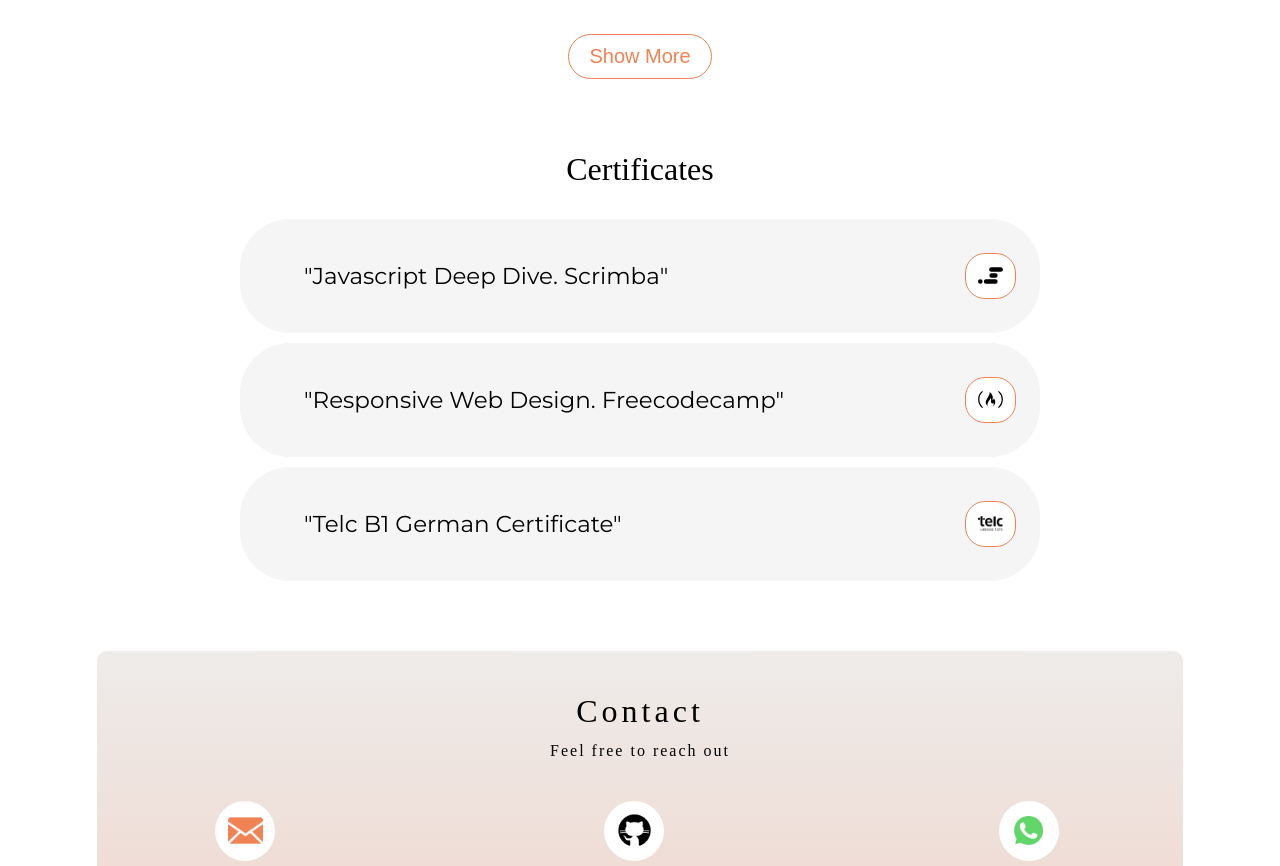
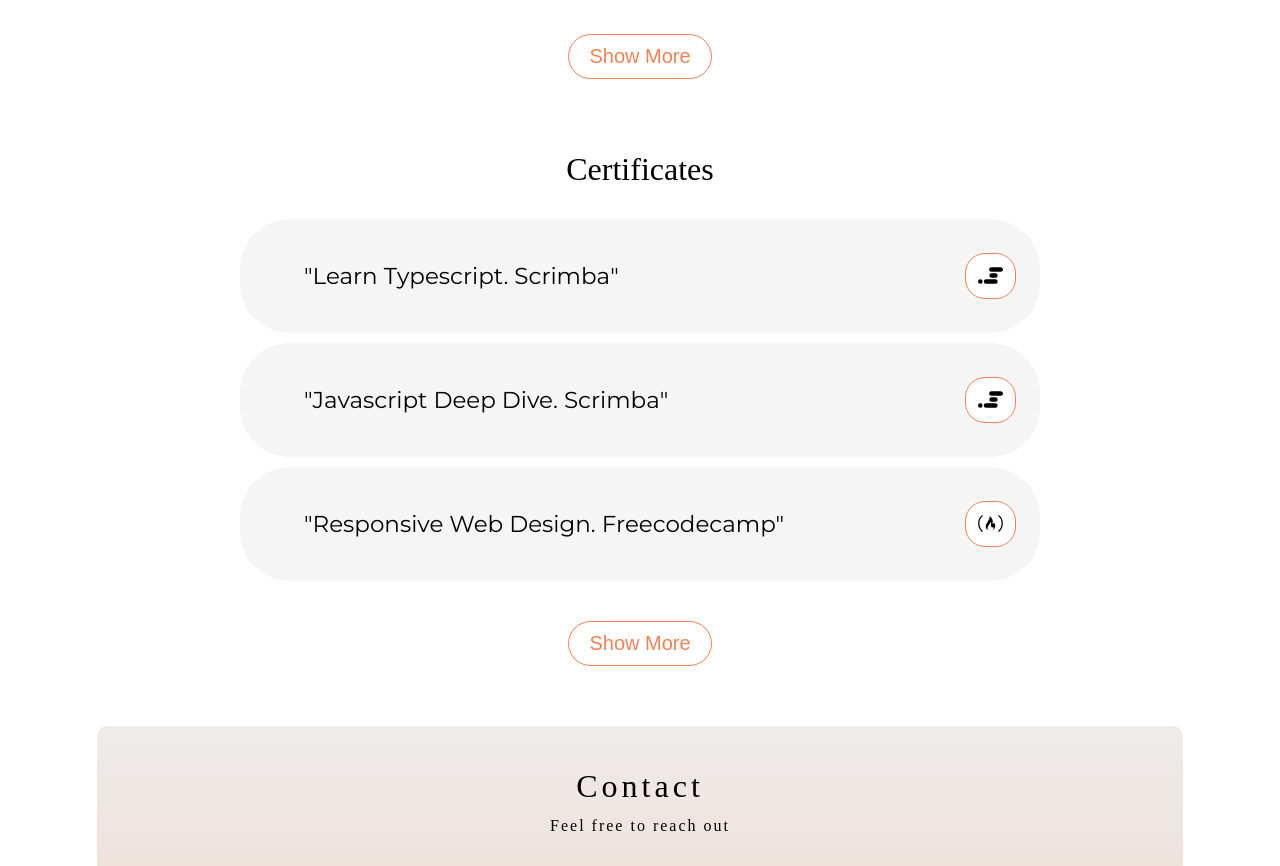
Before and after one commit to SeverinDenys/react-portfolio, a React (Vite) app: page / in a window 1280 px wide. Shown: the part 3660-4526 px from the top of the page. Built offline with nearby package versions, Linux system fonts and the light colour scheme; a web font is replaced by a local one.

Commit message:
updated skills. added typescript

```diff
--- a/certificates.js
+++ b/certificates.js
@@ -3,6 +3,11 @@
 import telcIcon from "./src/images/Telc_GmbH_logo.svg.png";
 
 export const certificatesData = [
+  {
+    certificateName: "Learn Typescript. Scrimba",
+    URL: "https://scrimba.com/certificate-cert24zAwJ78kg4CFK6gZLXMHFxLhd2N8TnxqCHpe",
+    icon: ScrimbaIcon,
+  },
   {
     certificateName: "Javascript Deep Dive. Scrimba",
     URL: "https://scrimba.com/certificate-cert2uNjfKA1NzN8KbpUiDHh1iyTG3dh7oCzuvE",
--- a/skills.js
+++ b/skills.js
@@ -6,6 +6,7 @@
 import sass from "./src/images/sassIcon.png";
 import figma from "./src/images/figma.png";
 import firebase from "./src/images/firebaseIcon.png";
+import typescript from "./src/images/icons8-typescript.svg";
 
 import photographyPublic from "./src/images/photographyWebsitePublic.jpg";
 import adminPhotography from "./src/images/adminPhotography.jpg";
@@ -28,6 +29,10 @@
   {
     title: "JAVASCRIPT",
     imageSrc: javascript,
+  },
+  {
+    title: "TYPESCRIPT",
+    imageSrc: typescript,
   },
   {
     title: "REACT",
--- a/src/components/Certificate/Certificates.jsx
+++ b/src/components/Certificate/Certificates.jsx
@@ -1,11 +1,18 @@
-import React from "react";
+import React, { useState } from "react";
 import { certificatesData } from "../../../certificates";
 
 const Certificates = () => {
+  const [showAllCertificates, setShowAllCertificates] =
+    useState(false);
+
+  const displayedCertificates = showAllCertificates
+    ? certificatesData
+    : certificatesData.slice(0, 3);
+
   return (
     <section className="certificates" id="certificates">
       <h2>Certificates</h2>
-      {certificatesData.map((certificate, index) => (
+      {displayedCertificates.map((certificate, index) => (
         <div className="certificates-holder" key={index}>
           <h4>"{certificate.certificateName}"</h4>
           <a
@@ -23,6 +30,19 @@
           </a>
         </div>
       ))}
+
+      {certificatesData.length && (
+        <div className="projects__show-more">
+          <button
+            className="projects__button"
+            onClick={() =>
+              setShowAllCertificates(!showAllCertificates)
+            }
+          >
+            {showAllCertificates ? "Show Less" : "Show More"}
+          </button>
+        </div>
+      )}
     </section>
   );
 };
```
Also changed, not shown: src/images/icons8-typescript.svg (added).
